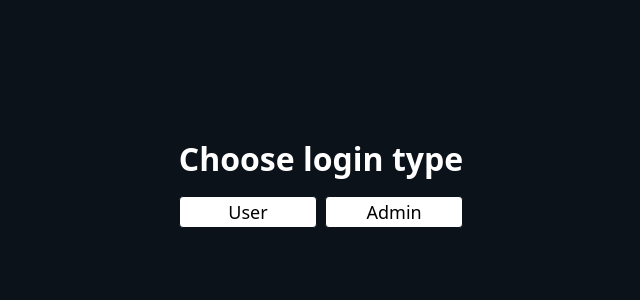
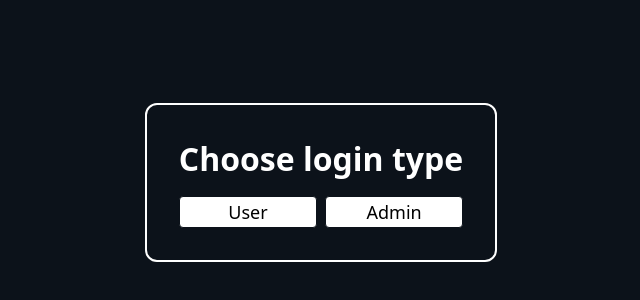
Before and after one commit to zaidbinshams/online-banking-system, a plain HTML site: page index.html in a window 1280 px wide. Shown: the part 226-526 px from the top of the page, without its empty margins (319-959 px from the left). Drawn offline with Linux system fonts and the light colour scheme.

Commit message:
updated design: landing-page, login, user

```diff
--- a/login/login.css
+++ b/login/login.css
@@ -16,6 +16,9 @@ div.main-box {
     flex-direction: column;
     gap: 24px;
     color: white;
+    border: 2px solid white;
+    border-radius: 12px;
+    padding: 32px;
     /* background-color: aqua; */
 }
 
@@ -50,7 +53,7 @@ div.buttons {
 
 div.buttons button {
     /* width: 25%; */
-    flex: 1;
+    flex: 1 1 auto;
     font-size: 16px;
     font-family: system-ui, -apple-system, BlinkMacSystemFont, 'Segoe UI', Roboto, Oxygen, Ubuntu, Cantarell, 'Open Sans', 'Helvetica Neue', sans-serif;
     background-color: white;
--- a/styles.css
+++ b/styles.css
@@ -11,11 +11,14 @@ body {
 }
 
 div.main-box {
-  display: flex;
-  flex-direction: column;
-  gap: 16px;
-  /* align-items: stretch; */
-  /* background-color: aqua; */
+    display: flex;
+    flex-direction: column;
+    gap: 16px;
+    border: 2px solid white;
+    padding: 32px;
+    border-radius: 12px;
+    /* align-items: stretch; */
+    /* background-color: aqua; */
 }
 
 div.login-prompt {
@@ -36,7 +39,7 @@ div.buttons {
 
 div.buttons button {
     width: 25%;
-    flex: 1;
+    flex: 1 1 120px;
     font-family: system-ui, -apple-system, BlinkMacSystemFont, 'Segoe UI', Roboto, Oxygen, Ubuntu, Cantarell, 'Open Sans', 'Helvetica Neue', sans-serif;
     font-size: large;
     background-color: white;
--- a/user/user.css
+++ b/user/user.css
@@ -13,6 +13,9 @@ body {
 div.main-box{
     display: flex;
     flex-direction: column;
+    border: 2px solid white;
+    border-radius: 12px;
+    padding: 12px;
     gap: 24px;
     /* background-color: blanchedalmond; */
 }
```
